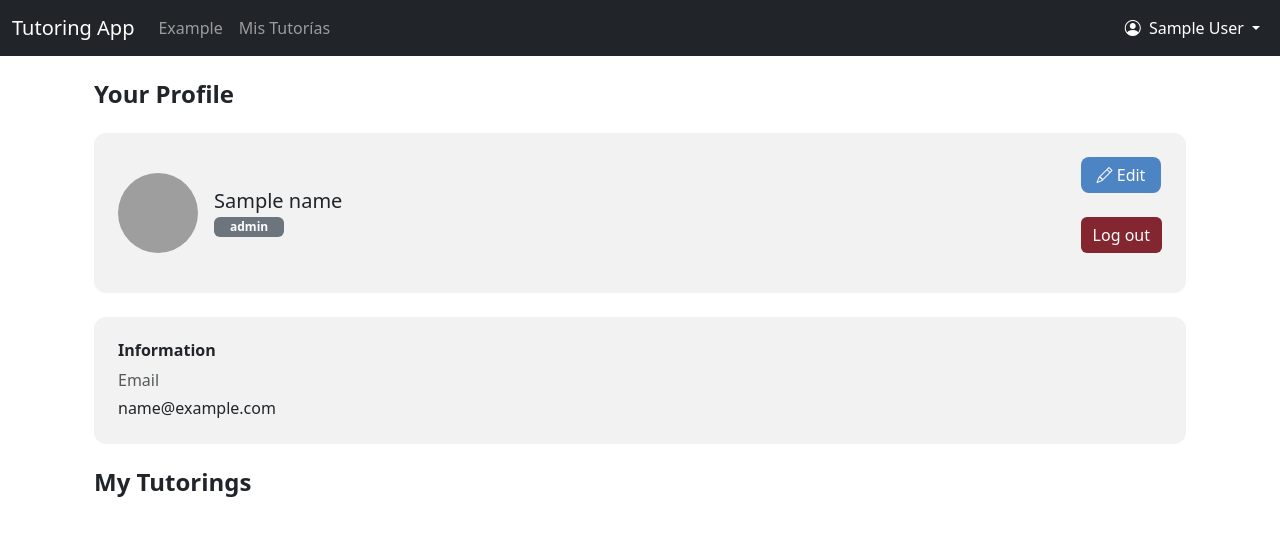
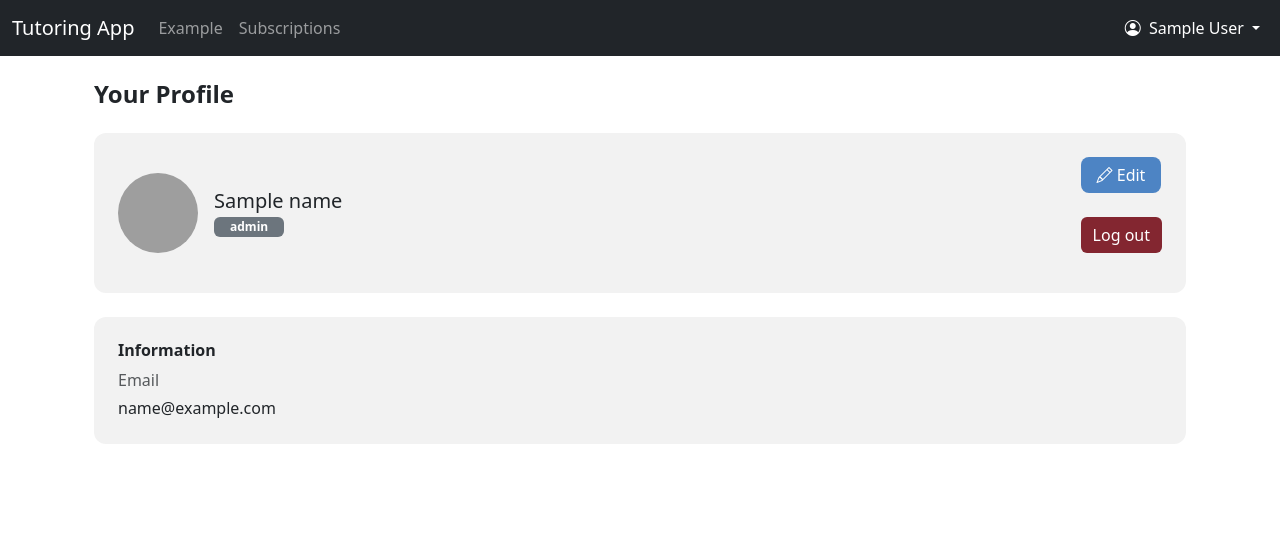
Before and after one commit to dsalazar-lectures/CI0136-I2025-final-project, a Flask app: template app/templates/profile.html in a window 1280 px wide. Shown: the top 536 px of the page. Run offline with Flask 3, Linux system fonts and the light colour scheme; the visitor is signed in with stand-in values (Sample User, id 1); the template is opened without the code that fills it: most values are stand-ins (such as "Sample title", 1, 10 or a date in 2020); grey boxes are pictures that could not be loaded.

Commit message:
Refactor student profile to subscriptions: replace student profile routes with subscriptions functionality and update navbar links accordingly.

```diff
--- a/app/__init__.py
+++ b/app/__init__.py
@@ -31,6 +31,7 @@ from .controllers.auth import auth_bp as auth_blueprint
 from .controllers.tutorial_controller import tutorial as tutorial_blueprint
 from .controllers.comments import comments_bp
 from .controllers.ratings import ratings_bp
+from .controllers.subscriptions import subscriptions_bp
 from .routes.review_routes import review_bp
 from .controllers.profile_controller import profile_bp as profile_blueprint
 from .controllers.admin_controller import admin_bp as admin_blueprint
@@ -54,7 +55,6 @@ app.register_blueprint(comments_bp)
 app.register_blueprint(ratings_bp, url_prefix='/comments')
 app.register_blueprint(profile_blueprint, url_prefix="/profile")
 app.register_blueprint(admin_blueprint)         # Admin routes
-app.register_blueprint(tutor_bp, url_prefix='/tutor')  # Tutor profile routes
-app.register_blueprint(student_bp, url_prefix='/student')  # Student profile routes
+app.register_blueprint(subscriptions_bp, url_prefix='/subscriptions')  # Student profile routes
 app.register_blueprint(change_pass)
 app.register_blueprint(recovery_pass)
--- a/app/templates/navbar.html
+++ b/app/templates/navbar.html
@@ -14,7 +14,7 @@
         </li>
         {% if session.get("role") == 'Student' %}
         <li class="nav-item">
-          <a class="nav-link" href="{{ url_for('student.student_profile') }}">Mis Tutorías</a>
+          <a class="nav-link" href="{{ url_for('subscriptions.get_subscriptions') }}">Subscriptions</a>
         </li>
         {% endif %}
       </ul>
@@ -32,9 +32,6 @@
             {% endif %}
           </a>
           <ul class="dropdown-menu dropdown-menu-end" aria-labelledby="userDropdown">
-            {% if session.get("role") == 'Tutor' %}
-            <li><a class="dropdown-item" href="{{ url_for('tutor.tutor_profile') }}">Mi Perfil (Tutor)</a></li>
-            {% endif %}
             <li><a class="dropdown-item" href="{{ url_for('profile.view_profile') }}">Perfil</a></li>
             <li><hr class="dropdown-divider"></li>
             <li>
--- a/app/templates/profile.html
+++ b/app/templates/profile.html
@@ -75,19 +75,19 @@
     </div>
 
     {% if role == 'Tutor' %}
-      <a href="{{ url_for('tutor.tutor_profile') }}" class="btn btn-success px-4">
-        Sessions
-      </a>
+      <!-- <a href="{{ url_for('tutor.tutor_profile') }}" class="btn btn-success px-4">
+        My Tutorings
+      </a> -->
     {% elif role == 'Student' %}
-      <a href="{{ url_for('student.student_profile') }}" class="btn btn-success px-4">
-        Sessions
+      <a href="{{ url_for('subscriptions.get_subscriptions') }}" class="btn btn-success px-4">
+        Subscriptions
       </a>
     {% endif %}
   </div>
 
   <!-- My tutorings section -->
-  <h4 class="mt-4 mb-4 fw-bold">My Tutorings</h4>
   {% if role == "Tutor" %}
+    <h4 class="mt-4 mb-4 fw-bold">My Tutorings</h4>
     <div class="row">
       {% for tutoria in tutorias %}
       <div class="col-md-4 mb-4">
--- a/app/templates/student_profile.html
+++ b/app/templates/subscriptions.html
@@ -3,7 +3,7 @@
 
 {% block content %}
 <div class="container mt-4">
-    <h2>Mis Tutorías Inscritas</h2>
+    <h2>My Subscriptions</h2>
     <div class="row">
         {% for tutoria in tutorias %}
         <div class="col-md-4 mb-4">
```
Also changed, not shown: app/controllers/subscriptions.py (renamed from app/controllers/student_profile.py, +4 -4 lines).
